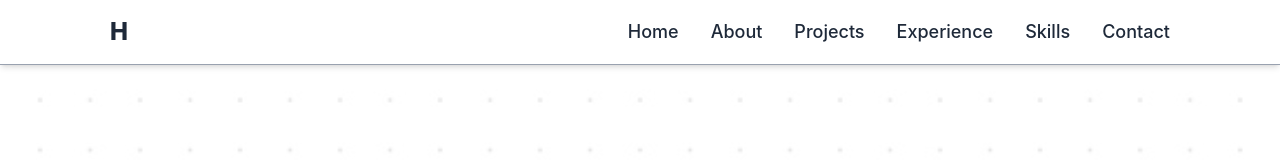
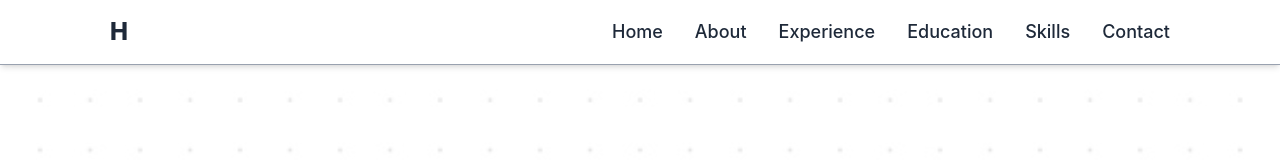
Before and after one commit to hemant-kaushik/perosonal-portfolio, a React (Vite) app: page / in a window 1280 px wide. Shown: the top 160 px of the page. Built offline with nearby package versions, Linux system fonts and the light colour scheme.

Commit message:
Footer section + Button Hover effect

```diff
--- a/package.json
+++ b/package.json
@@ -16,12 +16,15 @@
     "react": "^19.0.0",
     "react-dom": "^19.0.0",
     "react-icons": "^5.5.0",
+    "react-router-dom": "^7.5.3",
+    "react-scroll": "^1.9.3",
     "tailwindcss": "^4.1.4"
   },
   "devDependencies": {
     "@eslint/js": "^9.22.0",
     "@types/react": "^19.0.10",
     "@types/react-dom": "^19.0.4",
+    "@types/react-scroll": "^1.8.10",
     "@vitejs/plugin-react": "^4.3.4",
     "eslint": "^9.22.0",
     "eslint-plugin-react-hooks": "^5.2.0",
--- a/src/App.tsx
+++ b/src/App.tsx
@@ -1,4 +1,4 @@
-import './App.css'
+import './App.css';
 import { useEffect, useState } from 'react';
 import { Home } from './pages/Home';
 import { About } from './pages/About';
@@ -6,6 +6,8 @@ import { Experience } from './pages/Experience';
 import { Education } from './pages/Education';
 import { Skills } from './pages/Skills';
 import { Contact } from './pages/Contact';
+import { Footer } from './pages/Footer';
+import { Element } from 'react-scroll';
 
 function App() {
   const [isMobile, setIsMobile] = useState<boolean>(false);
@@ -13,7 +15,7 @@ function App() {
   useEffect(() => {
     const handleResize = () => {
       setIsMobile(window.innerWidth <= 768);
-    }
+    };
     window.addEventListener('resize', handleResize);
     return () => window.removeEventListener('resize', handleResize);
   }, []);
@@ -21,13 +23,15 @@ function App() {
   return (
     <>
       <Home isMobile={isMobile} />
-      <About />
-      <Experience />
-      <Education />
-      <Skills />
-      <Contact />
+
+      <Element name="about"><About /></Element>
+      <Element name="experience"><Experience /></Element>
+      <Element name="education"><Education /></Element>
+      <Element name="skills"><Skills /></Element>
+      <Element name="contact"><Contact /></Element>
+      <Footer />
     </>
-  )
+  );
 }
 
-export default App
+export default App;
--- a/src/components/Button.tsx
+++ b/src/components/Button.tsx
@@ -27,9 +27,9 @@ export const Button: React.FC<buttonProps> = ({
     const styleType = useMemo(() => {
         switch (buttonType) {
             case "fill":
-                return "bg-gradient-to-r from-emerald-500 to-teal-600 text-white";
+                return "bg-gradient-to-r from-emerald-500 to-teal-600 text-white hover:brightness-110 hover:shadow-lg";
             default:
-                return "bg-white border-[1px] border-solid border-gray-700 text-gray-800 font-medium";
+                return "bg-white border-[1px] border-solid border-gray-700 text-gray-800 font-medium hover:bg-gray-100 hover:shadow-md";
         }
     }, [buttonType]);
 
@@ -38,14 +38,15 @@ export const Button: React.FC<buttonProps> = ({
             type={type}
             id={id || ""}
             disabled={disable || isLoading}
-            className={
-                `flex flex-row items-center text-base font-medium justify-center cursor-pointer rounded-md px-4 py-2 !uppercase
+            className={`
+                flex flex-row items-center text-base font-medium justify-center cursor-pointer rounded-md px-4 py-2 uppercase
+                transition-all duration-300 ease-in-out transform
                 ${(disable || isLoading)
-                    ? "opacity-60 !cursor-not-allowed"
-                    : "opacity-100"}
-                ${isLoading ?
-                    '!bg-[#009196FF]'
-                    : ''} ${styleType} ${className}`}
+                    ? "opacity-60 cursor-not-allowed"
+                    : "opacity-100 hover:scale-[1.03]"}
+                ${isLoading ? '!bg-[#009196FF]' : ''}
+                ${styleType} ${className}
+            `}
             onClick={handleOnClick}
             {...rest}
         >
@@ -57,5 +58,5 @@ export const Button: React.FC<buttonProps> = ({
                 </>
             )}
         </button>
-    )
-}
+    );
+};
--- a/src/components/Navbar.tsx
+++ b/src/components/Navbar.tsx
@@ -1,5 +1,6 @@
 import { RxHamburgerMenu, RxCross2 } from "react-icons/rx";
 import { useState } from "react";
+import { Link } from "react-scroll";
 
 export const Navbar = ({ isMobile }: { isMobile: boolean }) => {
     const [isMenuOpen, setIsMenuOpen] = useState(false);
@@ -9,12 +10,12 @@ export const Navbar = ({ isMobile }: { isMobile: boolean }) => {
     };
 
     const navItems = [
-        { label: 'Home', href: '/' },
-        { label: 'About', href: '/about' },
-        { label: 'Projects', href: '/projects' },
-        { label: 'Experience', href: '/experience' },
-        { label: 'Skills', href: '/skills' },
-        { label: 'Contact', href: '/contact' },
+        { label: 'Home', href: 'home' },
+        { label: 'About', href: 'about' },
+        { label: 'Experience', href: 'experience' },
+        { label: 'Education', href: 'education' },
+        { label: 'Skills', href: 'skills' },
+        { label: 'Contact', href: 'contact' },
     ];
 
     const renderNavItems = (isMobileView: boolean) => (
@@ -24,15 +25,19 @@ export const Navbar = ({ isMobile }: { isMobile: boolean }) => {
                     }`}
             >
                 {navItems.map((item) => (
-                    <a
+                    <Link
                         key={item.label}
-                        href={item.href}
+                        to={item.href}
+                        spy={true}
+                        smooth={true}
+                        duration={500}
+                        offset={-70}
                         onClick={isMobileView ? () => setIsMenuOpen(false) : undefined}
                         className={`text-lg font-medium ${isMobileView ? "text-gray-500" : "text-gray-800"
-                            } hover:text-blue-600 transition-all duration-300`}
+                            } hover:text-emerald-600 transition-all duration-300`}
                     >
                         {item.label}
-                    </a>
+                    </Link>
                 ))}
             </div>
         </div>
@@ -64,7 +69,7 @@ export const Navbar = ({ isMobile }: { isMobile: boolean }) => {
                 </>
             ) : (
                 // Desktop Navigation
-                    <div className="w-full flex justify-between gap-6 items-center px-[110px] py-4">
+                <div className="w-full flex justify-between gap-6 items-center px-[110px] py-4">
                     <div className="text-2xl font-extrabold text-gray-800">H</div>
                     {renderNavItems(false)}
                 </div>
--- /dev/null
+++ b/src/pages/Footer.tsx
@@ -0,0 +1,63 @@
+import { FaGithub, FaLinkedin, FaEnvelope } from 'react-icons/fa';
+import { Link } from 'react-scroll';
+
+export const Footer = () => {
+    return (
+        <footer className="bg-white border-t border-gray-200">
+            <div className="max-w-6xl mx-auto px-6 py-12 flex flex-col md:flex-row items-center justify-between gap-6">
+                {/* Branding */}
+                <div className="text-center md:text-left">
+                    <h2 className="text-xl font-semibold text-gray-800">Hemant Kaushik</h2>
+                    <p className="text-gray-500 text-sm">Software Engineer and Full-Stack Developer</p>
+                </div>
+
+                {/* Navigation */}
+                <ul className="flex gap-6 text-gray-600 font-medium">
+                    <li>
+                        <Link to="about" spy={true} smooth={true} duration={500} offset={-70} className="hover:text-emerald-600 transition">
+                            About
+                        </Link>
+                    </li>
+                    <li>
+                        <Link to="experience" spy={true} smooth={true} duration={500} offset={-70} className="hover:text-emerald-600 transition">
+                            Experience
+                        </Link>
+                    </li>
+                    <li>
+                        <Link to="education" spy={true} smooth={true} duration={500} offset={-70} className="hover:text-emerald-600 transition">
+                            Education
+                        </Link>
+                    </li>
+                    <li>
+                        <Link to="skills" spy={true} smooth={true} duration={500} offset={-70} className="hover:text-emerald-600 transition">
+                            Skills
+                        </Link>
+                    </li>
+                    <li>
+                        <Link to="contact" spy={true} smooth={true} duration={500} offset={-70} className="hover:text-emerald-600 transition">
+                            Contact
+                        </Link>
+                    </li>
+                </ul>
+
+                {/* Social Icons */}
+                <div className="flex gap-5 text-xl text-gray-600">
+                    <a href="https://github.com/hemant-kaushik" target="_blank" className="hover:text-emerald-600 transition">
+                        <FaGithub />
+                    </a>
+                    <a href="https://www.linkedin.com/in/hemant-kaushik17/" target="_blank" className="hover:text-emerald-600 transition">
+                        <FaLinkedin />
+                    </a>
+                    <a href="mailto:kaushikhemant166@gmail.com" className="hover:text-emerald-600 transition">
+                        <FaEnvelope />
+                    </a>
+                </div>
+            </div>
+
+            {/* Bottom bar */}
+            <div className="text-center text-md text-gray-400 py-4 border-t border-gray-100">
+                © {new Date().getFullYear()} Hemant Kaushik
+            </div>
+        </footer>
+    );
+};
```
